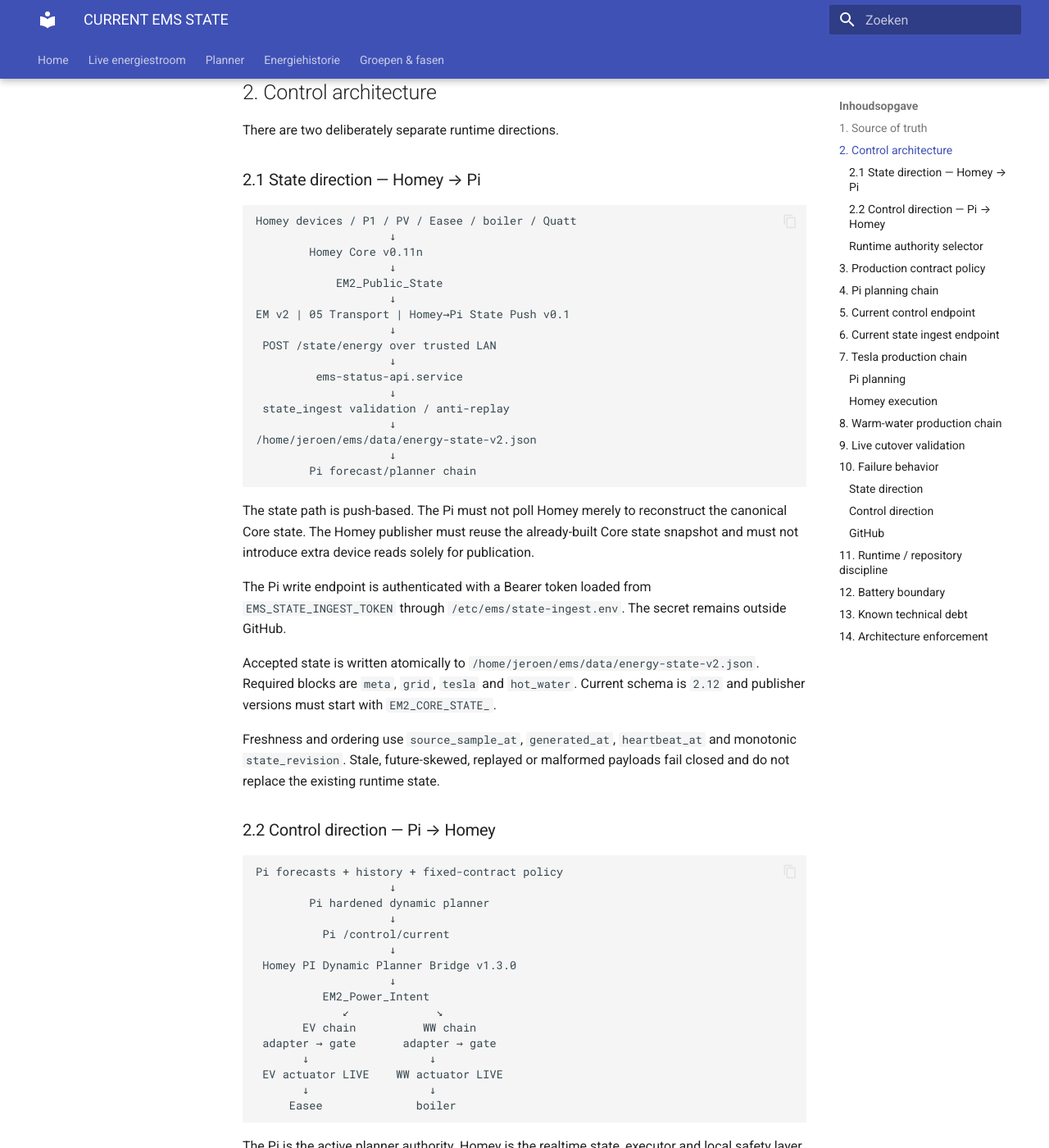
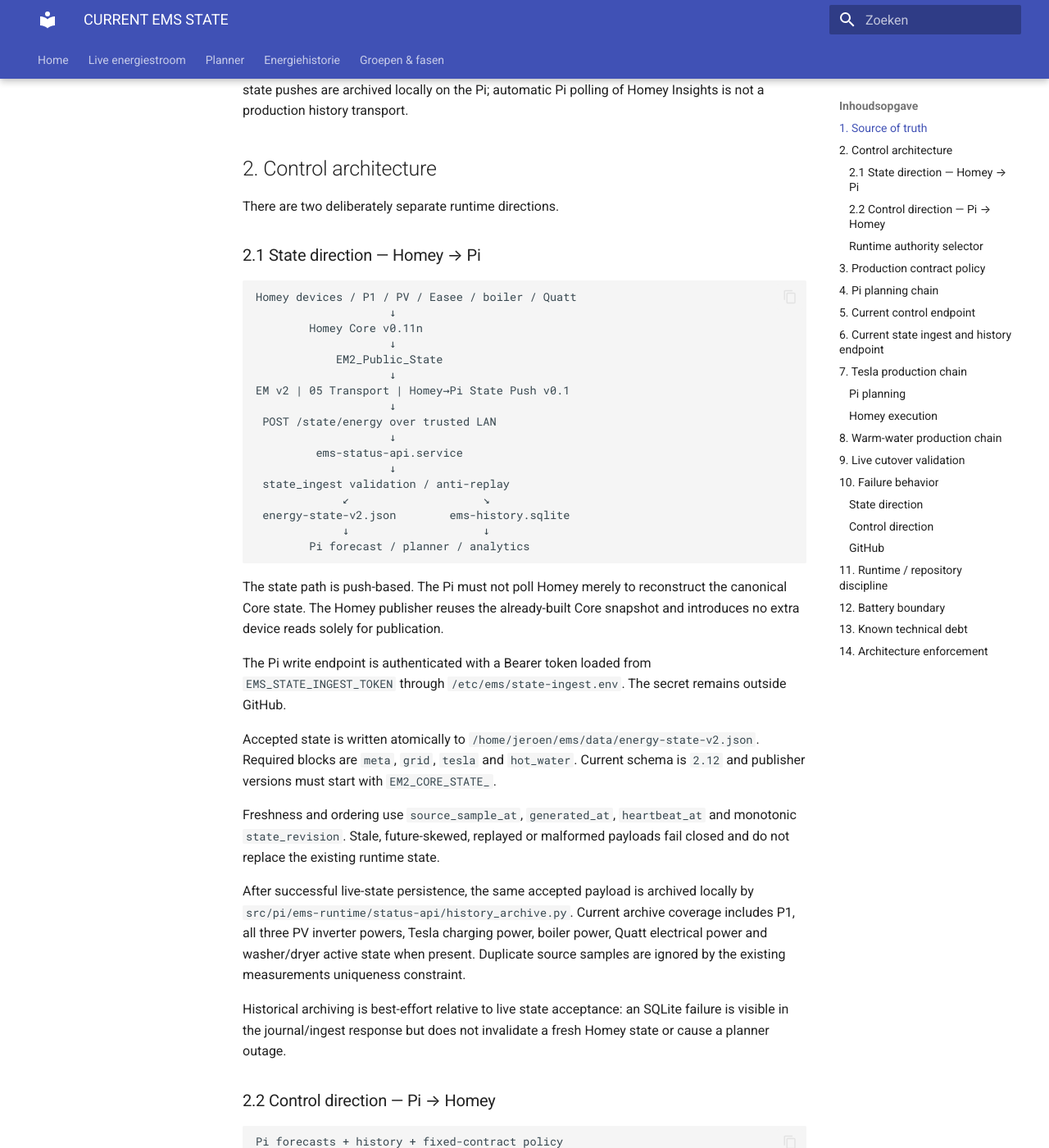
Before and after one commit to OnsKasteeltje/homey-energy-manual, an MkDocs documentation site: the page built from docs/architecture/CURRENT-EMS-STATE.md, in a window 1280 px wide and 1400 px high, scrolled down 897 px. Shown: the whole window at 82% size. Built offline with MkDocs 1.6.1 and Material for MkDocs 9.7.7, drawn with Linux system fonts in a browser that asks for light colours; some of the changed text lies outside the part shown.

Commit message:
Make push-fed SQLite history part of canonical EMS state

````diff
--- a/docs/architecture/CURRENT-EMS-STATE.md
+++ b/docs/architecture/CURRENT-EMS-STATE.md
@@ -4,8 +4,8 @@
 >
 > This file describes the intended current operational architecture and logic. Architecture-sensitive runtime, planner, systemd, contract-policy and Homey/Pi responsibility changes must update this document in the same release range.
 
-**Status date:** 2026-09-13
-**Verified against:** GitHub `main`, current Pi control architecture and targeted live Homey flow reads on 2026-09-13
+**Status date:** 2026-09-14
+**Verified against:** GitHub `main`, current Pi control architecture, 2026-09-13 Homey/Pi production validation and 2026-09-14 history-chain incident analysis
 **Repository:** `OnsKasteeltje/homey-energy-manual`
 **Primary runtime host:** Raspberry Pi `ems-pi`
 
@@ -20,6 +20,8 @@ Detailed bidirectional runtime chain: `docs/architecture/homey-pi-runtime-datafl
 - JSON under `/home/jeroen/ems/data/` and `docs/data/` is derived state, cache or publication output.
 - Homey Logic variable `EM2_Planner_Authority` is the sole runtime selector between Homey and Pi planner authority.
 - GitHub is **not** a runtime transport dependency for live Homey ↔ Pi state or control.
+
+Operational energy history follows the canonical Homey → Pi state direction. Accepted Core state pushes are archived locally on the Pi; automatic Pi polling of Homey Insights is not a production history transport.
 
 ## 2. Control architecture
 
@@ -41,19 +43,23 @@ EM v2 | 05 Transport | Homey→Pi State Push v0.1
          ems-status-api.service
                     ↓
  state_ingest validation / anti-replay
-                    ↓
-/home/jeroen/ems/data/energy-state-v2.json
-                    ↓
-        Pi forecast/planner chain
+             ↙                    ↘
+ energy-state-v2.json        ems-history.sqlite
+             ↓                    ↓
+        Pi forecast / planner / analytics
 ```
 
-The state path is push-based. The Pi must not poll Homey merely to reconstruct the canonical Core state. The Homey publisher must reuse the already-built Core state snapshot and must not introduce extra device reads solely for publication.
+The state path is push-based. The Pi must not poll Homey merely to reconstruct the canonical Core state. The Homey publisher reuses the already-built Core snapshot and introduces no extra device reads solely for publication.
 
 The Pi write endpoint is authenticated with a Bearer token loaded from `EMS_STATE_INGEST_TOKEN` through `/etc/ems/state-ingest.env`. The secret remains outside GitHub.
 
 Accepted state is written atomically to `/home/jeroen/ems/data/energy-state-v2.json`. Required blocks are `meta`, `grid`, `tesla` and `hot_water`. Current schema is `2.12` and publisher versions must start with `EM2_CORE_STATE_`.
 
 Freshness and ordering use `source_sample_at`, `generated_at`, `heartbeat_at` and monotonic `state_revision`. Stale, future-skewed, replayed or malformed payloads fail closed and do not replace the existing runtime state.
+
+After successful live-state persistence, the same accepted payload is archived locally by `src/pi/ems-runtime/status-api/history_archive.py`. Current archive coverage includes P1, all three PV inverter powers, Tesla charging power, boiler power, Quatt electrical power and washer/dryer active state when present. Duplicate source samples are ignored by the existing measurements uniqueness constraint.
+
+Historical archiving is best-effort relative to live state acceptance: an SQLite failure is visible in the journal/ingest response but does not invalidate a fresh Homey state or cause a planner outage.
 
 ### 2.2 Control direction — Pi → Homey
 
@@ -78,15 +84,17 @@ Pi forecasts + history + fixed-contract policy
 
 The Pi is the active planner authority. Homey is the realtime state, executor and local safety layer. The planner itself never writes physical devices.
 
+The production control transport is **Homey pulling `/control/current`**. The former Pi-side `publish_pi_control_intent.py` path is legacy compatibility code, not a production writer. `ems-pi-control-publish.service/timer` must not be part of the active production systemd set while the Homey PI Bridge owns this role.
+
 ### Runtime authority selector
 
 `EM2_Planner_Authority` is the **single HOMEY↔PI authority gate**.
 
-- `PI` → the Pi bridge may publish the current Pi command into `EM2_Power_Intent`.
+- `PI` → the Homey PI bridge may publish the current Pi command into `EM2_Power_Intent`.
 - `HOMEY` → the Pi bridge remains inert and the guarded Homey producer remains the rollback producer.
-- Active Pi bridge source: `src/homey/ev/pi-dynamic-planner-bridge-v1.3.0.homeyscript.js`.
+- Active Pi bridge source: `src/homey/ev/pi-dynamic-planner-bridge-v1.3.0.live-homey.js`.
 
-There must never be two simultaneous planner authorities for the same actuator.
+There must never be two simultaneous planner authorities or two independent production writers for the same actuator intent.
 
 ## 3. Production contract policy
 
@@ -97,7 +105,7 @@ Required invariants:
 - `productionContractMode = FIXED`;
 - `productionContractId = ENGIE_3Y_2026_2029`;
 - `productionSupplier = ENGIE`;
-- dynamic pricing is disabled for production;
+- dynamic pricing is **disabled for production**;
 - dynamic prices may only be used for shadow, analysis or replay;
 - automatic fallback to DYNAMIC is forbidden;
 - automatic contract-mode switching is forbidden;
@@ -113,7 +121,7 @@ The regular chain builds planning inputs in this order:
 
 1. planner axis / weather / Quatt forecast inputs;
 2. PV forecast;
-3. clean base-load history;
+3. clean base-load history from local SQLite;
 4. base-load forecast;
 5. warm-water input;
 6. warm-water plan;
@@ -160,33 +168,39 @@ The endpoint validates at least owner/executor, fixed-contract invariants, plann
 
 Invalid or stale planner input fails closed with zero/off targets.
 
-## 6. Current state ingest endpoint
+## 6. Current state ingest and history endpoint
 
-The Pi also exposes:
+The Pi exposes:
 
 `POST /state/energy`
 
 Implementation:
 
 - `src/pi/ems-runtime/status-api/server.py`;
-- `src/pi/ems-runtime/status-api/state_ingest.py`.
+- `src/pi/ems-runtime/status-api/state_ingest.py`;
+- `src/pi/ems-runtime/status-api/history_archive.py`.
 
 Runtime direction:
 
-**Homey Core v0.11n → `EM2_Public_State` → dedicated Homey transport flow → authenticated LAN POST → Pi status API → validated atomic local state → Pi planners**.
+**Homey Core v0.11n → `EM2_Public_State` → dedicated Homey transport flow → authenticated LAN POST → Pi status API → validated atomic current state + local SQLite history → Pi planners/analytics**.
 
 Important invariants:
 
 - no GitHub/cloud dependency in the live state path;
 - no Pi polling of Homey for canonical Core state;
+- no extra Homey API calls for operational history archiving;
 - no additional Homey device reads caused by the push itself;
 - physical freshness determined by `source_sample_at`;
 - monotonic anti-replay based on `state_revision`, with same-revision acceptance only for a newer heartbeat;
 - maximum accepted physical sample age currently 20 minutes;
-- successful persistence is atomic;
-- missing/incorrect auth, malformed state, stale state and replayed state fail closed.
+- successful current-state persistence is atomic;
+- history insertion is idempotent for duplicate physical sample timestamps;
+- missing/incorrect auth, malformed state, stale state and replayed state fail closed for current-state acceptance;
+- a local history archive failure does not turn a valid fresh state into a control-path failure.
 
-The Homey publication cadence should be event-driven on meaningful Core state changes plus a heartbeat no slower than the existing Core publication interval. Current Core metadata advertises `min_publish_interval_sec = 300`.
+The Homey publication cadence is event-driven on meaningful Core state changes plus a heartbeat no slower than the existing Core publication interval. Current Core metadata advertises `min_publish_interval_sec = 300`.
+
+The legacy `EM2_Day_History`, `ems-day-history` and `ems-homey-insights` chain may be retained only as explicit backfill/diagnostic tooling. It is not the production live-history path and must not run from automatic production timers.
 
 ## 7. Tesla production chain
 
@@ -207,7 +221,7 @@ Tesla charging is split into Pi planning and Homey execution.
 
 Current chain:
 
-- PI bridge reads the strategic Pi command and bounded realtime envelope;
+- PI bridge reads `/control/current` and the bounded realtime envelope;
 - adapter: `EM v2 | 60 Adapter | EV Power v0.1.5 DEADLINE-CAP OPPORTUNITY16 START6 RUN6`;
 - gate: `EM v2 | 80 Validation | EV Power Adapter Gate v0.2.6 START6`;
 - actuator: `EM v2 | 60 Actuator | EV Power v0.2.7 START6 RUN6 LIVE + EASEE SESSION`.
@@ -262,6 +276,8 @@ Result: **Pi → Homey → Tesla and Pi → Homey → boiler both validated end-
 
 The Homey → Pi state direction was validated end-to-end in production on 2026-09-13 using genuinely fresh Homey Core v0.11n state. The dedicated transport flow published `EM2_Public_State` over the LAN to `/state/energy`; the Pi accepted the genuine state and the canonical planner chain subsequently completed successfully. Synthetic freshness must not be used as production evidence.
 
+The 2026-09-14 history incident showed that the former separate Homey Insights/day-history pull chain had stopped after repeated Homey `429 Too many requests` responses. This was a history/observability failure, not a failure of the production Homey→Pi live-state transport. The architecture correction is to archive accepted state pushes locally instead of restoring aggressive Homey polling.
+
 ## 10. Failure behavior
 
 ### State direction
@@ -273,12 +289,19 @@ If Homey Core publication stops:
 - hardened planner freshness checks eventually fail closed;
 - freshness limits must not be relaxed merely to keep planning alive.
 
+If only SQLite historical archiving fails:
+
+- the accepted current state remains available to the planner;
+- the failure is logged and exposed by the ingest response;
+- history quality/coverage must show the gap;
+- repair must remain local and must not add aggressive Homey polling.
+
 ### Control direction
 
 If the Pi plan or `/control/current` becomes stale or invalid:
 
-- the PI bridge must reject production readiness;
-- downstream adapter/gate/actuator logic remains fail-closed.
+- the Homey PI bridge must reject production readiness;
+- downstream adapter/gate/actuator logic remains fail closed.
 
 ### GitHub
 
@@ -303,7 +326,9 @@ For Homey flow changes:
 - perform targeted read-back;
 - verify semantic and physical evidence before declaring PASS.
 
-For Homey ↔ Pi boundary changes, documentation must cover both the state direction and control direction in the same release range.
+For Homey ↔ Pi boundary changes, documentation must cover both state and control direction in the same release range.
+
+Production `deploy/systemd/` must contain only units that remain valid for the intended runtime architecture. Obsolete automatic Homey pollers or alternative control writers must not remain deployable production timers.
 
 ## 12. Battery boundary
 
@@ -311,9 +336,11 @@ The planned battery architecture is Victron AC-coupled. When commissioned, Victr
 
 ## 13. Known technical debt
 
-- The hardened planner still contains historical compatibility code in `deadline_requirement()` with a local `max_a = 16`. Current planning authority uses `deadline_max_a` from runtime state, so this fragment is considered cleanup debt rather than the active deadline allocator.
+- The hardened planner still contains historical compatibility code in `deadline_requirement()` with a local `max_a = 16`. Current planning authority uses `deadline_max_a` from runtime state, so this fragment is cleanup debt rather than the active deadline allocator.
 - WW ownership remains more distributed than EV ownership because Homey still carries substantial realtime WW state/safety policy in addition to Pi strategic planning.
-- PV forecast quality still requires follow-up: successful planner runs can currently contain 96 fallback PV slots and zero historical slots. This is a forecast-quality issue, not a runtime-chain failure.
+- PV forecast quality still requires follow-up: successful planner runs can contain fallback PV slots and zero historical slots. This is a forecast-quality issue, not a runtime-chain failure.
+- Legacy backfill collectors (`collect_homey_insights.py`, `EM2_Day_History` tooling) remain in source for explicit recovery/diagnostics but are not production live collectors.
+- Legacy `publish_pi_control_intent.py` remains in source as compatibility/history code but must not have a production systemd writer while the Homey PI Bridge is authoritative.
 
 ## 14. Architecture enforcement
 
@@ -326,6 +353,9 @@ The planned battery architecture is Victron AC-coupled. When commissioned, Victr
 - fail-closed behavior;
 - same-release documentation updates for architecture-sensitive runtime/systemd/deployment changes;
 - no second independent planner-generation owner;
-- no GitHub dependency in the live Homey ↔ Pi runtime state/control path.
+- no GitHub dependency in the live Homey ↔ Pi runtime state/control path;
+- accepted Homey state is the production source for local operational energy history;
+- no automatic production timers for legacy Homey Insights/day-history polling;
+- no automatic Pi-side Homey control publisher while the Homey PI Bridge owns `/control/current` consumption.
 
 A failed architecture gate is a hard deployment stop and must not be bypassed in normal operation.
````
